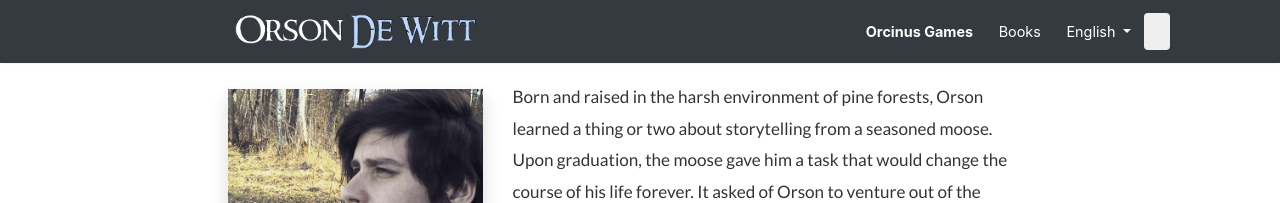
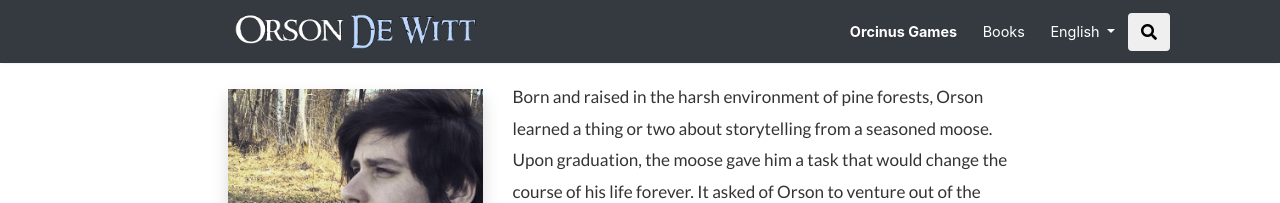
Before and after one commit to OrsonDWitt/OrsonDWitt.github.io, a Jekyll site: the page built from _pages/about.md, in a window 1280 px wide. Shown: the top 203 px of the page. Built offline with Jekyll 4.4.1, drawn with Linux system fonts in a browser that asks for light colours; nearby versions of some CDN libraries.

Commit message:
Update search-lunr.html

```diff
--- a/_includes/search-lunr.html
+++ b/_includes/search-lunr.html
@@ -9,7 +9,7 @@
     .lunrsearchresult a:hover .title {text-decoration: underline;}
 </style>
 
-<button id="btn-info" type="button" class="btn" data-toggle="collapse" data-target=".search-input" onclick="getElementById('btn-info').style.display = 'none'"></button>
+<button id="btn-info" type="button" class="btn" data-toggle="collapse" data-target=".search-input" onclick="getElementById('btn-info').style.display = 'none'"><i class="fas fa-search"></i></button>
 <div class="container collapse search-input">
 <form class="bd-search" onSubmit="return lunr_search(document.getElementById('lunrsearch').value);">
     <input type="text" class="form-control text-small launch-modal-search" id="lunrsearch" name="q" maxlength="255" value="" placeholder="Type and enter..."/>
```
